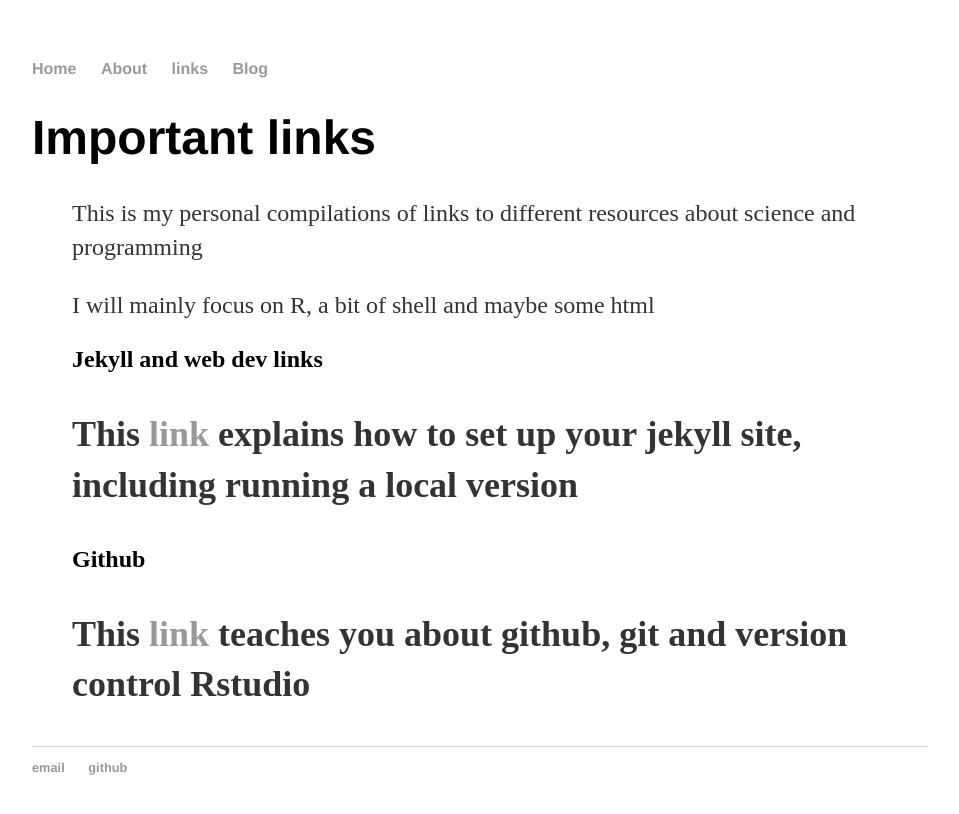
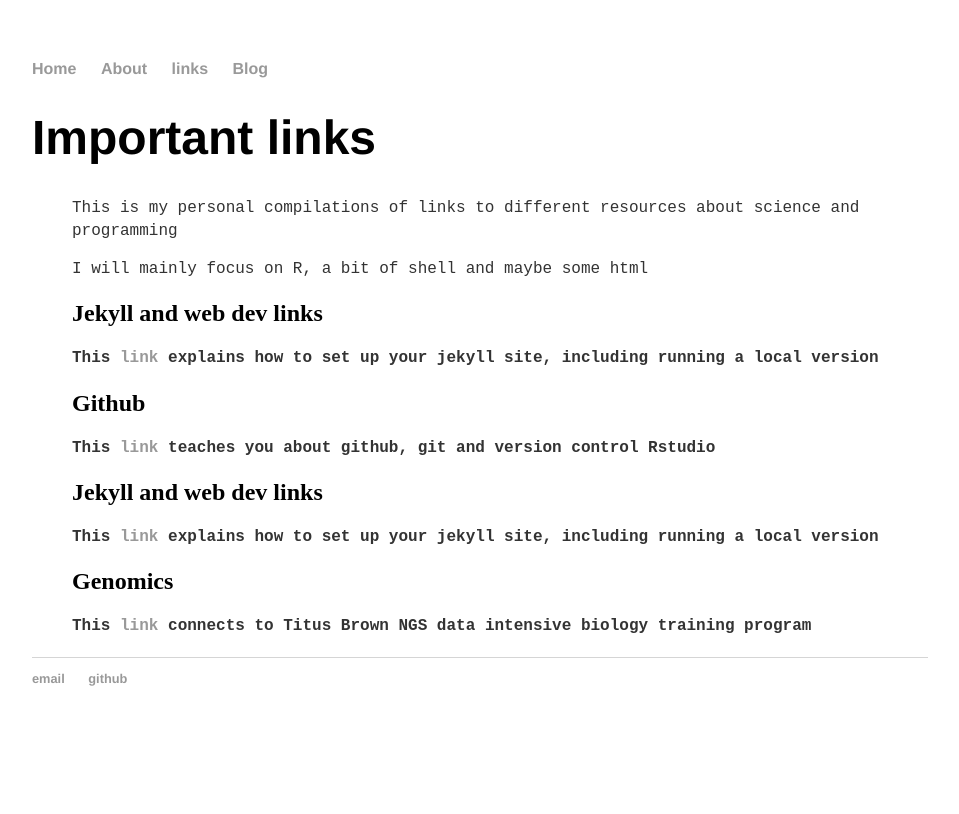
Before and after one commit to mamora/oldpage.github.io, a Jekyll site: the page built from links/index.html, in a window 1280 px wide. Shown: the top 814 px of the page, without its empty margins (160-1119 px from the left). Built offline with Jekyll 4.4.1, drawn with Linux system fonts in a browser that asks for light colours.

Commit message:
change the style of paragraphs

```diff
--- a/links/index.html
+++ b/links/index.html
@@ -6,6 +6,13 @@
 <html>
 	<h1>Important links</h1>
 	<ul class="about">
+
+<style>
+	p {
+    font-size: 16px;
+    font-family: Monospace;
+  }
+</style>
 
 <p> This is my personal compilations of links to different resources about science and programming </p>
 <p> I will mainly focus on R, a bit of shell and maybe some html </p>
@@ -18,5 +25,14 @@
 
 <p> This <a href="http://happygitwithr.com/troubleshooting.html#pushpull-buttons-greyed-out-in-rstudio">link</a> teaches you about github, git and version control Rstudio </p>
 
+<h2> Jekyll and web dev links <h2>
+
+<p> This <a href="https://help.github.com/articles/setting-up-your-github-pages-site-locally-with-jekyll/#keeping-your-site-up-to-date-with-the-github-pages-gem">link</a> explains how to set up your jekyll site, including running a local version </p>
+
+<h2> Genomics <h2>
+
+<p> This <a href="https://dib-training.readthedocs.io/en/pub/">link</a> connects to Titus Brown NGS data intensive biology training program </p>
+
+
 
 </html>
```
